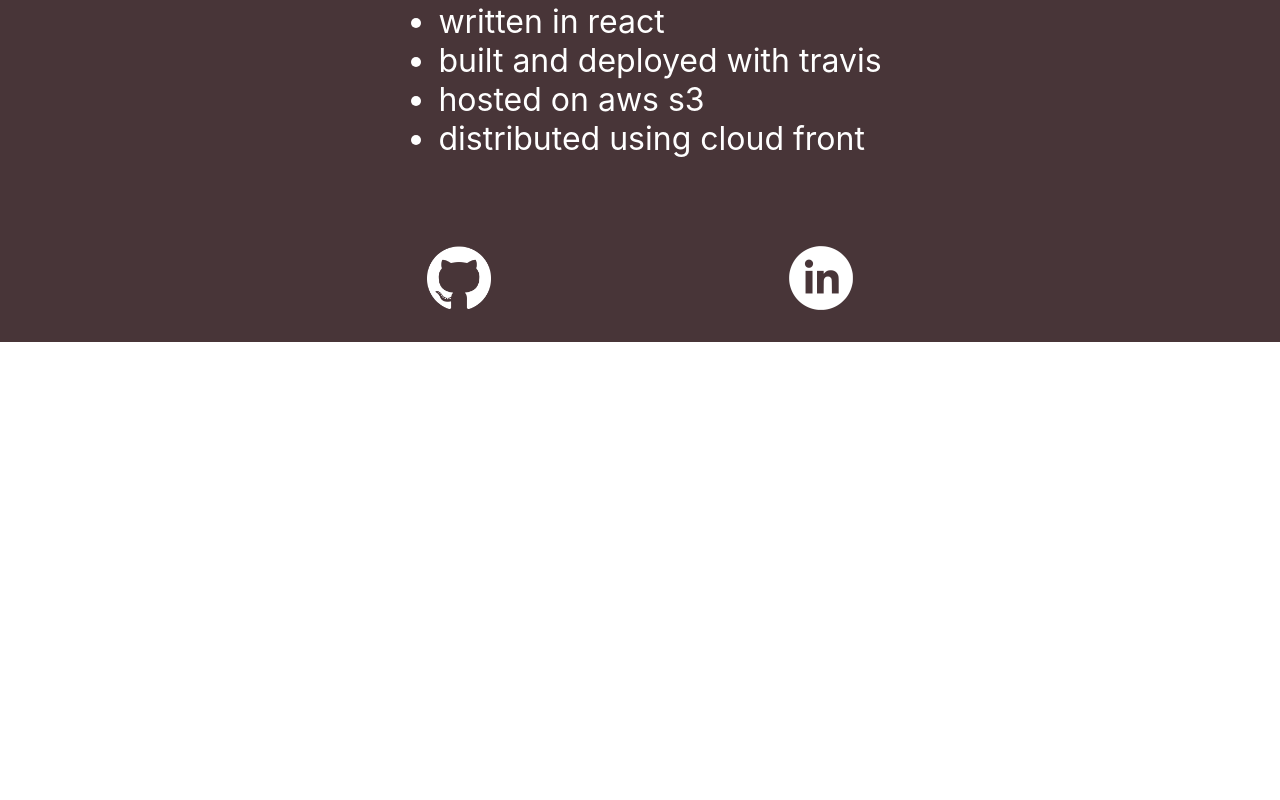
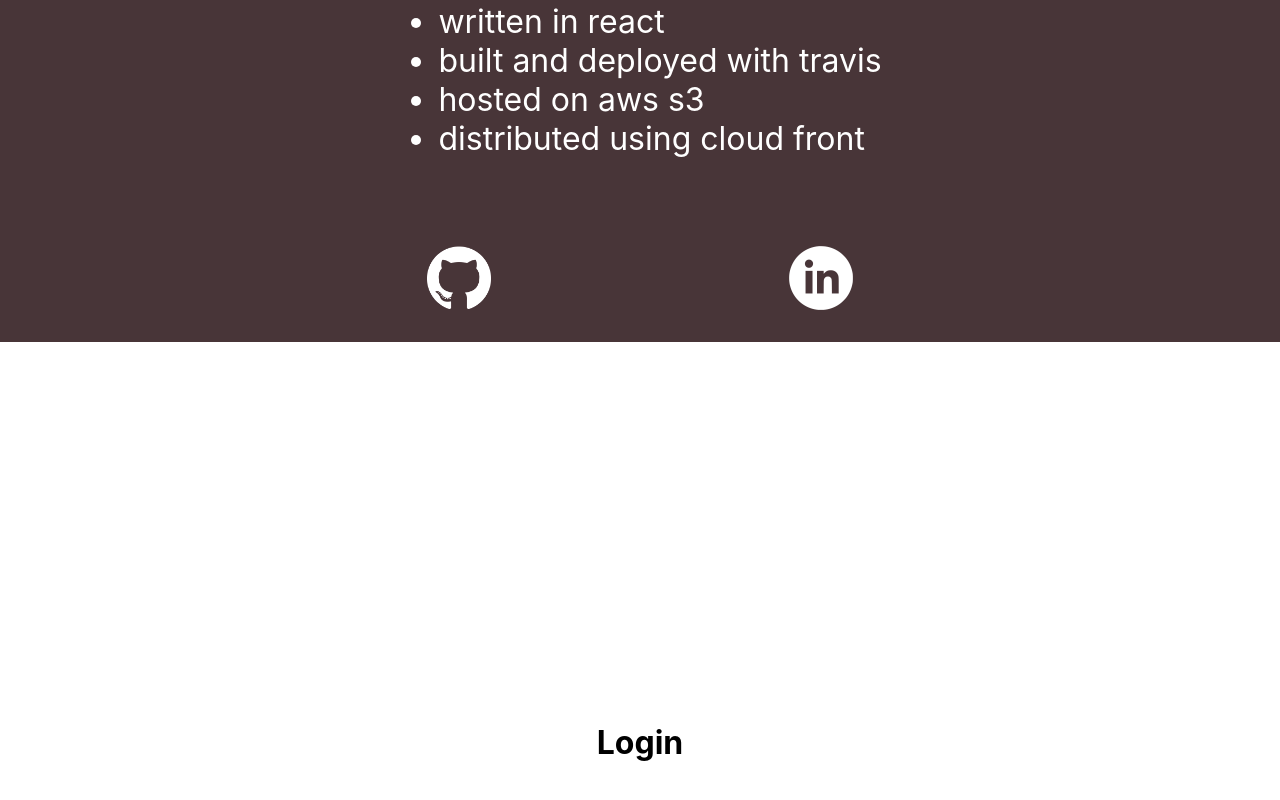
Before and after one commit to fabioaromanini/site, a React (Create React App) app: page / in a window 1280 px wide. Shown: the part 458-1258 px from the top of the page. Before the commit the page ends 800 px from the top, so only its background shows below. Built offline with nearby package versions, Linux system fonts and the light colour scheme.

Commit message:
adds login section

```diff
--- a/src/App.jsx
+++ b/src/App.jsx
@@ -1,11 +1,17 @@
 import React, { Component } from 'react';
 
 import Landing from './landing';
+import Login from './login';
 
 // eslint-disable-next-line react/prefer-stateless-function
 class App extends Component {
   render() {
-    return <Landing />;
+    return (
+      <div>
+        <Landing />
+        <Login />
+      </div>
+    );
   }
 }
 
--- /dev/null
+++ b/src/login/index.jsx
@@ -0,0 +1,17 @@
+import React from 'react';
+
+const styles = {
+  login: {
+    height: '100vh',
+    display: 'flex',
+    justifyContent: 'center',
+    alignItems: 'center',
+  },
+};
+
+export default () => (
+  <div style={styles.login}>
+    <h1>Login</h1>
+    <div />
+  </div>
+);
```
